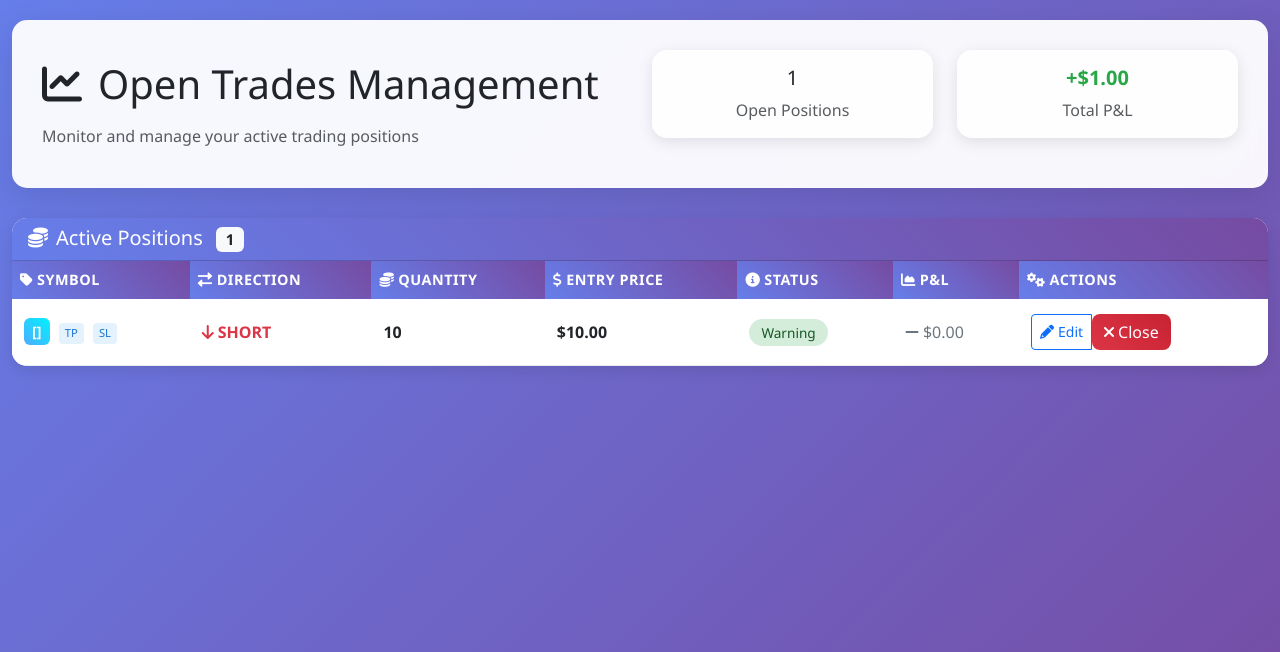
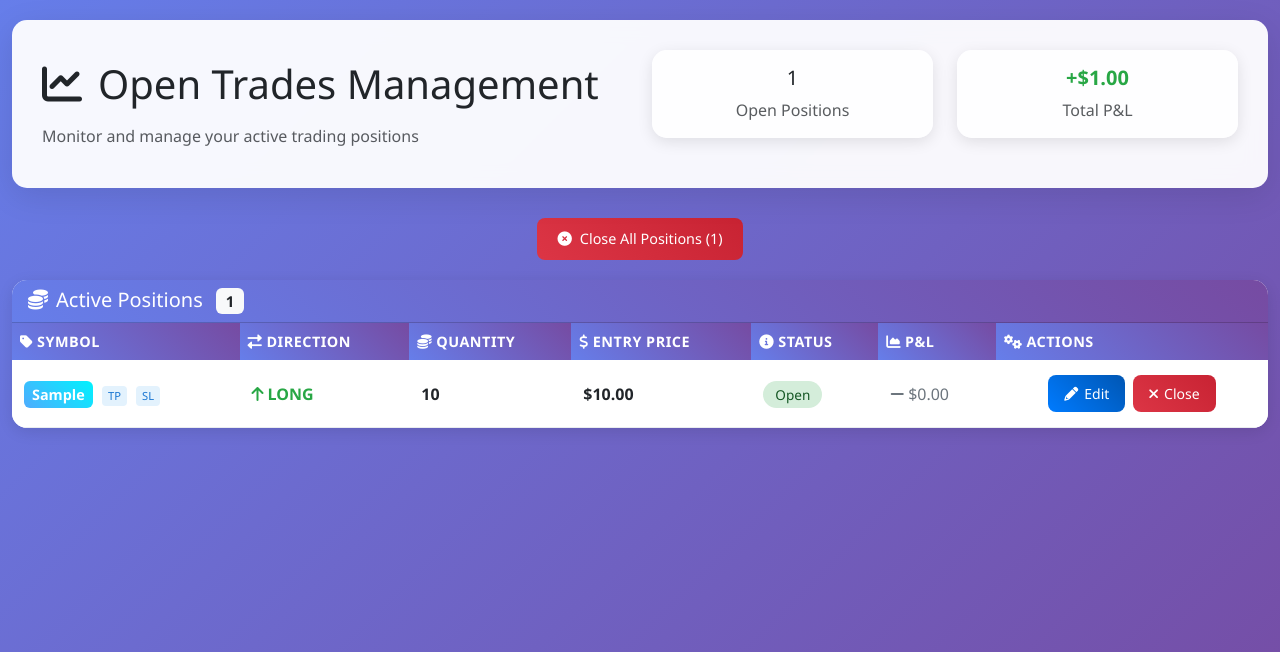
Before and after one commit to ashaffir/news-trader, a Django app: template core/templates/core/manual_close_trade.html in a window 1280 px wide. Shown: the top 652 px of the page. Run offline with Django 5.2, Linux system fonts and the light colour scheme; tables that the repository leaves empty hold one stand-in row (values such as "Sample post"); the template is opened without the code that fills it: values that come from a table or form of the project are taken from there, most other values are stand-ins (such as "Sample title", 1, 10 or a date in 2020); parts of the project's set-up code (start-up, migrations or seed data) failed here and were passed over.

Commit message:
close all trades

```diff
--- a/core/templates/core/manual_close_trade.html
+++ b/core/templates/core/manual_close_trade.html
@@ -79,8 +79,12 @@
         border: none;
         color: white;
         border-radius: 8px;
-        padding: 6px 12px;
+        padding: 8px 16px;
         transition: all 0.3s ease;
+        font-size: 0.875rem;
+        display: inline-flex;
+        align-items: center;
+        gap: 6px;
     }
 
     .close-btn:hover {
@@ -90,12 +94,53 @@
     }
 
     .edit-btn {
+        background: linear-gradient(45deg, #007bff, #0056b3);
+        border: none;
+        color: white;
+        border-radius: 8px;
+        padding: 8px 16px;
         transition: all 0.3s ease;
+        font-size: 0.875rem;
+        display: inline-flex;
+        align-items: center;
+        gap: 6px;
     }
 
     .edit-btn:hover {
         transform: translateY(-2px);
         box-shadow: 0 4px 12px rgba(0, 123, 255, 0.3);
+        color: white;
+    }
+
+    .close-all-btn {
+        background: linear-gradient(45deg, #dc3545, #c82333);
+        border: none;
+        color: white;
+        border-radius: 8px;
+        padding: 10px 20px;
+        transition: all 0.3s ease;
+        font-size: 0.9rem;
+        display: inline-flex;
+        align-items: center;
+        gap: 8px;
+        margin-bottom: 20px;
+    }
+
+    .close-all-btn:hover {
+        transform: translateY(-2px);
+        box-shadow: 0 4px 15px rgba(220, 53, 69, 0.4);
+        color: white;
+    }
+
+    .actions-column {
+        min-width: 140px;
+    }
+
+    .action-buttons {
+        display: flex;
+        gap: 8px;
+        justify-content: center;
+        flex-wrap: wrap;
     }
 
     .table {
@@ -177,12 +222,7 @@
                     <div class="col-md-6">
                         <div class="card text-center">
                             <div class="card-body">
-                                <h5
-                                    class="card-title {% if total_unrealized_pnl > 0 %}profit-positive{% elif total_unrealized_pnl < 0 %}profit-negative{% else %}profit-neutral{% endif %}">
-                                    {% if total_unrealized_pnl > 0 %}
-                                    +${{ total_unrealized_pnl|floatformat:2 }}
-                                    {% elif total_unrealized_pnl < 0 %} ${{ total_unrealized_pnl|floatformat:2 }} {%
-                                        else %} $0.00 {% endif %} </h5>
+                                <h5 class="card-title {% if total_unrealized_pnl > 0 %}profit-positive{% elif total_unrealized_pnl < 0 %}profit-negative{% else %}profit-neutral{% endif %}">{% if total_unrealized_pnl > 0 %}+${{ total_unrealized_pnl|floatformat:2 }}{% elif total_unrealized_pnl < 0 %}${{ total_unrealized_pnl|floatformat:2 }}{% else %}$0.00{% endif %}</h5>
                                         <p class="card-text text-muted">Total P&L</p>
                             </div>
                         </div>
@@ -191,6 +231,16 @@
             </div>
         </div>
     </div>
+
+    <!-- Close All Button -->
+    {% if open_trades %}
+    <div class="text-center">
+        <button type="button" class="close-all-btn" data-bs-toggle="modal" data-bs-target="#closeAllModal">
+            <i class="fas fa-times-circle"></i>
+            Close All Positions ({{ open_trades|length }})
+        </button>
+    </div>
+    {% endif %}
 
     <!-- Open Trades Table -->
     <div class="card">
@@ -212,7 +262,7 @@
                             <th><i class="fas fa-dollar-sign me-1"></i>Entry Price</th>
                             <th><i class="fas fa-info-circle me-1"></i>Status</th>
                             <th><i class="fas fa-chart-area me-1"></i>P&L</th>
-                            <th><i class="fas fa-cogs me-1"></i>Actions</th>
+                            <th class="actions-column"><i class="fas fa-cogs me-1"></i>Actions</th>
                         </tr>
                     </thead>
                     <tbody>
@@ -250,8 +300,7 @@
                                 <span class="profit-positive">
                                     <i class="fas fa-arrow-up me-1"></i>+${{ trade.unrealized_pnl|floatformat:2 }}
                                 </span>
-                                {% elif trade.unrealized_pnl < 0 %}
-                                    <span class="profit-negative">
+                                {% elif trade.unrealized_pnl < 0 %} <span class="profit-negative">
                                     <i class="fas fa-arrow-down me-1"></i>${{ trade.unrealized_pnl|floatformat:2 }}
                                     </span>
                                     {% else %}
@@ -266,20 +315,19 @@
                                     {% endif %}
                             </td>
                             <td>
-                                <div class="btn-group" role="group">
-                                    <button type="button" class="btn btn-outline-primary btn-sm edit-btn"
-                                        data-bs-toggle="modal" data-bs-target="#editTradeModal"
-                                        data-trade-id="{{ trade.id }}" data-symbol="{{ trade.symbol }}"
-                                        data-entry-price="{{ trade.entry_price }}"
+                                <div class="action-buttons">
+                                    <button type="button" class="edit-btn" data-bs-toggle="modal"
+                                        data-bs-target="#editTradeModal" data-trade-id="{{ trade.id }}"
+                                        data-symbol="{{ trade.symbol }}" data-entry-price="{{ trade.entry_price }}"
                                         data-current-pnl="{{ trade.unrealized_pnl|default:0 }}"
                                         data-quantity="{{ trade.quantity }}">
-                                        <i class="fas fa-pencil-alt me-1"></i>Edit
+                                        <i class="fas fa-pencil-alt"></i>Edit
                                     </button>
-                                    <button type="button" class="close-btn btn-sm" data-bs-toggle="modal"
+                                    <button type="button" class="close-btn" data-bs-toggle="modal"
                                         data-bs-target="#closeTradeModal" data-trade-id="{{ trade.id }}"
                                         data-symbol="{{ trade.symbol }}" data-quantity="{{ trade.quantity }}"
                                         data-pnl="{{ trade.unrealized_pnl|default:0 }}">
-                                        <i class="fas fa-times me-1"></i>Close
+                                        <i class="fas fa-times"></i>Close
                                     </button>
                                 </div>
                             </td>
@@ -390,6 +438,78 @@
     </div>
 </div>
 
+<!-- Close All Confirmation Modal -->
+<div class="modal fade" id="closeAllModal" tabindex="-1" aria-labelledby="closeAllModalLabel" aria-hidden="true">
+    <div class="modal-dialog modal-lg">
+        <div class="modal-content">
+            <div class="modal-header bg-danger text-white">
+                <h5 class="modal-title" id="closeAllModalLabel">
+                    <i class="fas fa-exclamation-triangle me-2"></i>Close All Positions
+                </h5>
+                <button type="button" class="btn-close btn-close-white" data-bs-dismiss="modal"
+                    aria-label="Close"></button>
+            </div>
+            <div class="modal-body">
+                <div class="alert alert-danger">
+                    <i class="fas fa-exclamation-triangle me-2"></i>
+                    <strong>WARNING:</strong> You are about to close ALL {{ open_trades|length }} open position{{
+                    open_trades|length|pluralize }}.
+                </div>
+
+                <div class="mb-4">
+                    <h6 class="fw-bold">Positions to be closed:</h6>
+                    <div class="row">
+                        {% for trade in open_trades %}
+                        <div class="col-md-6 mb-2">
+                            <div class="border rounded p-2 bg-light">
+                                <strong>{{ trade.symbol }}</strong> -
+                                <span
+                                    class="{% if trade.direction == 'buy' %}text-success{% else %}text-danger{% endif %}">
+                                    {{ trade.direction|upper }}
+                                </span>
+                                {{ trade.quantity|floatformat:0 }}
+                                {% if trade.alpaca_position %}
+                                <small
+                                    class="{% if trade.unrealized_pnl > 0 %}text-success{% elif trade.unrealized_pnl < 0 %}text-danger{% else %}text-muted{% endif %}">
+                                    ({% if trade.unrealized_pnl > 0 %}+{% endif %}${{ trade.unrealized_pnl|floatformat:2
+                                    }})
+                                </small>
+                                {% endif %}
+                            </div>
+                        </div>
+                        {% endfor %}
+                    </div>
+                </div>
+
+                <div class="alert alert-warning">
+                    <i class="fas fa-exclamation-triangle me-2"></i>
+                    <strong>This action cannot be undone.</strong> All positions will be closed at current market
+                    prices.
+                </div>
+
+                <div class="form-check">
+                    <input class="form-check-input" type="checkbox" id="confirmCloseAll">
+                    <label class="form-check-label fw-bold" for="confirmCloseAll">
+                        I understand and want to close all positions
+                    </label>
+                </div>
+            </div>
+            <div class="modal-footer">
+                <button type="button" class="btn btn-secondary" data-bs-dismiss="modal">
+                    <i class="fas fa-times me-1"></i>Cancel
+                </button>
+                <form method="post" style="display: inline;" id="closeAllForm">
+                    {% csrf_token %}
+                    <input type="hidden" name="action" value="close_all">
+                    <button type="submit" class="btn btn-danger" id="confirmCloseAllBtn" disabled>
+                        <i class="fas fa-times-circle me-1"></i>Close All Positions
+                    </button>
+                </form>
+            </div>
+        </div>
+    </div>
+</div>
+
 <script>
     // Close trade modal
     document.addEventListener('DOMContentLoaded', function () {
@@ -428,6 +548,16 @@
             document.getElementById('edit-trade-id').value = tradeId;
             document.getElementById('edit-current-pnl').textContent = '$' + pnl.toFixed(2);
         });
+
+        // Close All functionality
+        const confirmCheckbox = document.getElementById('confirmCloseAll');
+        const confirmButton = document.getElementById('confirmCloseAllBtn');
+
+        if (confirmCheckbox && confirmButton) {
+            confirmCheckbox.addEventListener('change', function () {
+                confirmButton.disabled = !this.checked;
+            });
+        }
     });
 </script>
 
```
Also changed, not shown: core/tasks.py (+126 -0 lines), core/views.py (+26 -2 lines).
